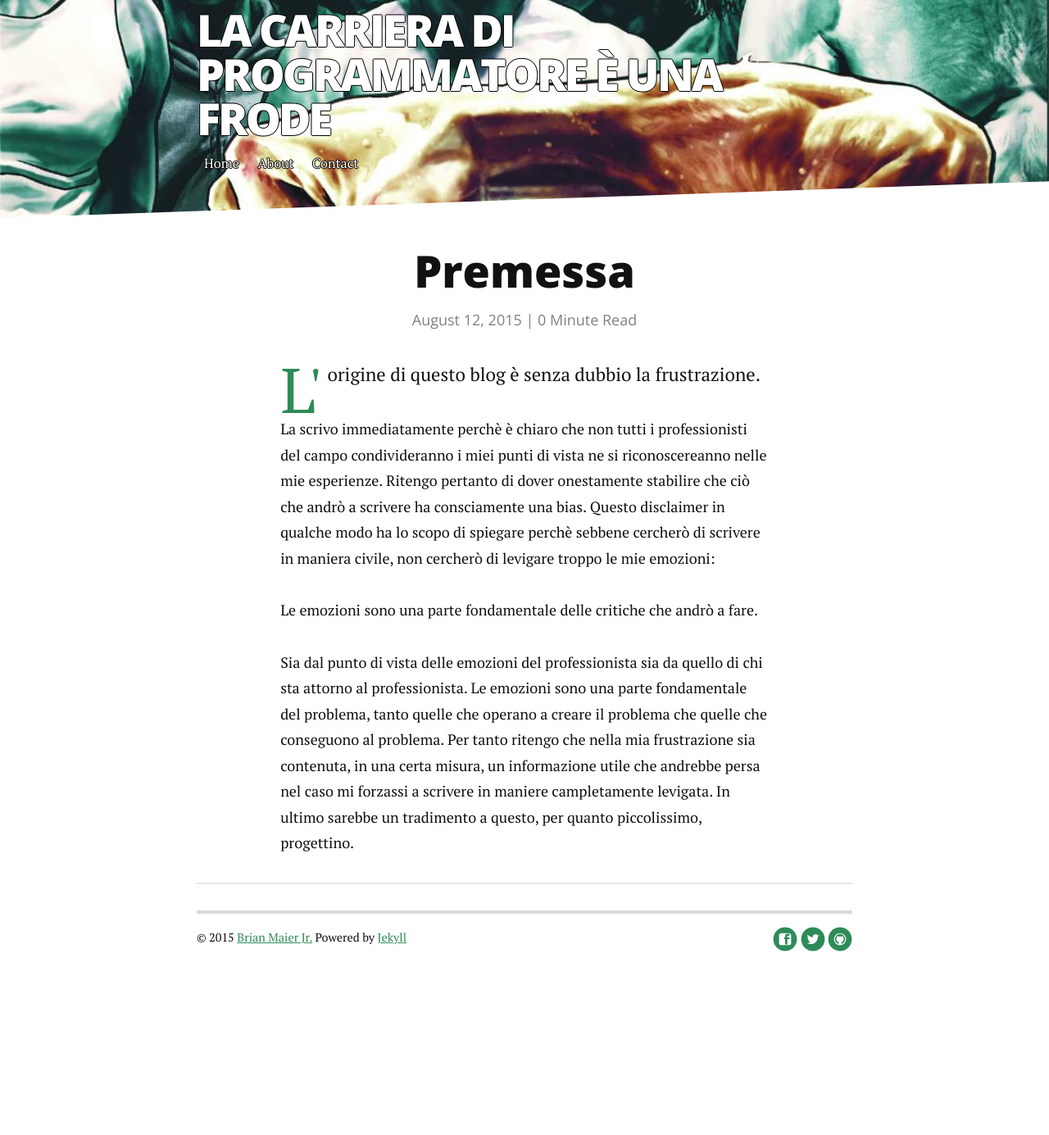
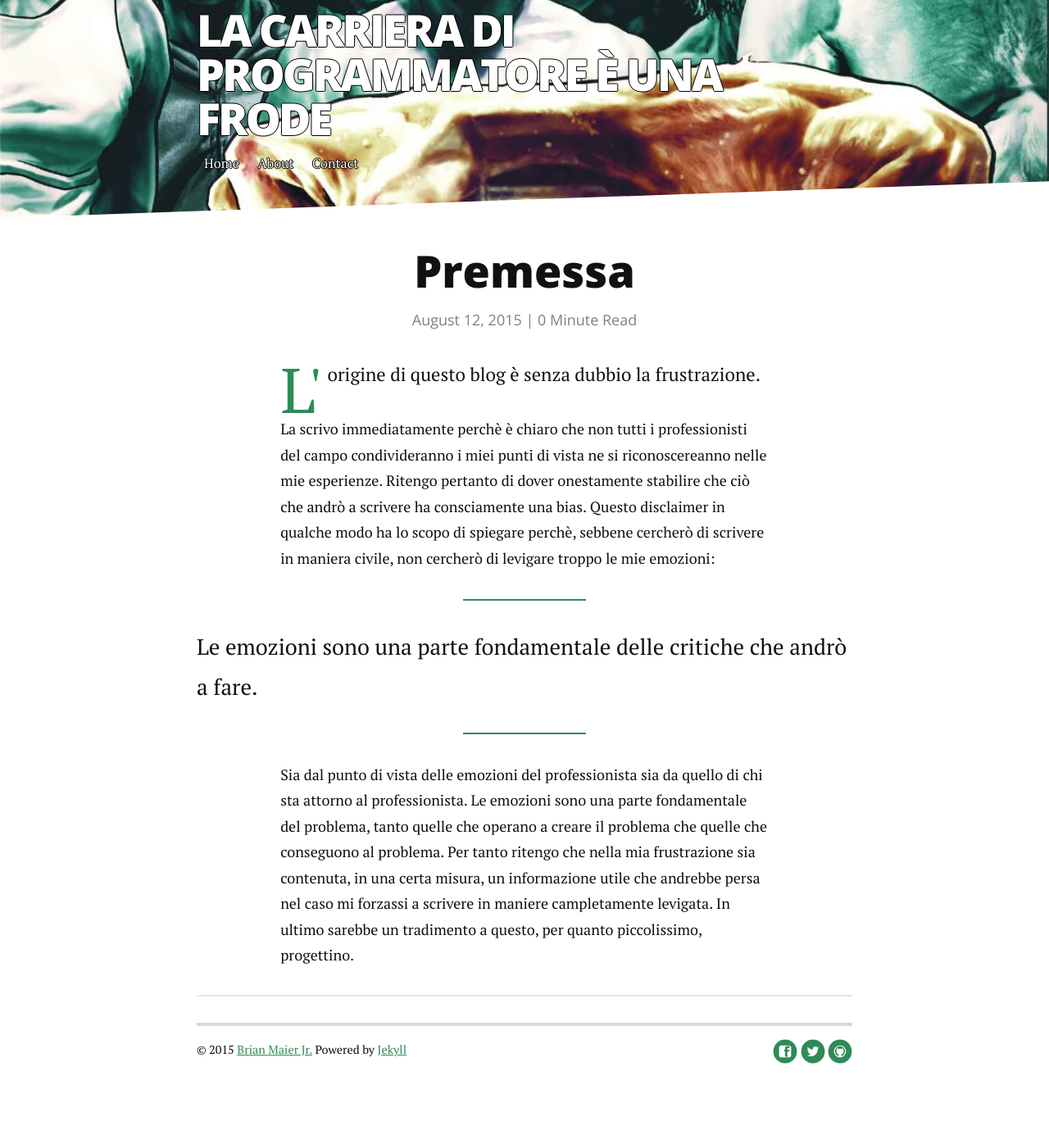
Before and after one commit to arashleto/arashleto.github.io, a Jekyll site: the page built from _posts/2015-08-12-primo-post.markdown, in a window 1280 px wide. Shown: the whole page at 82% size. Built offline with Jekyll 4.4.1, drawn with Linux system fonts in a browser that asks for light colours; nearby versions of some CDN libraries; Markdown is read by kramdown in place of the engine named in the settings; before the commit the page ends 1248 px from its top, so only the background shows below that.

```diff
--- a/_posts/2015-08-12-primo-post.markdown
+++ b/_posts/2015-08-12-primo-post.markdown
@@ -6,8 +6,8 @@ date:   2015-08-12
 
 <p class="intro"><span class="dropcap">L'</span>origine di questo blog è senza dubbio la frustrazione. </p>
 
-<p>La scrivo immediatamente perchè è chiaro che non tutti i professionisti del campo condivideranno i miei punti di vista ne si riconoscereanno nelle mie esperienze. Ritengo pertanto di dover onestamente stabilire che ciò che andrò a scrivere ha consciamente una bias. Questo disclaimer in qualche modo ha lo scopo di spiegare perchè sebbene cercherò di scrivere in maniera civile, non cercherò di levigare troppo le mie emozioni:</p>
+<p>La scrivo immediatamente perchè è chiaro che non tutti i professionisti del campo condivideranno i miei punti di vista ne si riconoscereanno nelle mie esperienze. Ritengo pertanto di dover onestamente stabilire che ciò che andrò a scrivere ha consciamente una bias. Questo disclaimer in qualche modo ha lo scopo di spiegare perchè, sebbene cercherò di scrivere in maniera civile, non cercherò di levigare troppo le mie emozioni:</p>
 
-<p>Le emozioni sono una parte fondamentale delle critiche che andrò a fare.</p>
+<blockquote>Le emozioni sono una parte fondamentale delle critiche che andrò a fare.</blockquote>
 
 <p>Sia dal punto di vista delle emozioni del professionista sia da quello di chi sta attorno al professionista. Le emozioni sono una parte fondamentale del problema, tanto quelle che operano a creare il problema che quelle che conseguono al problema. Per tanto ritengo che nella mia frustrazione sia contenuta, in una certa misura, un informazione utile che andrebbe persa nel caso mi forzassi a scrivere in maniere campletamente levigata. In ultimo sarebbe un tradimento a questo, per quanto piccolissimo, progettino.</p>
```
